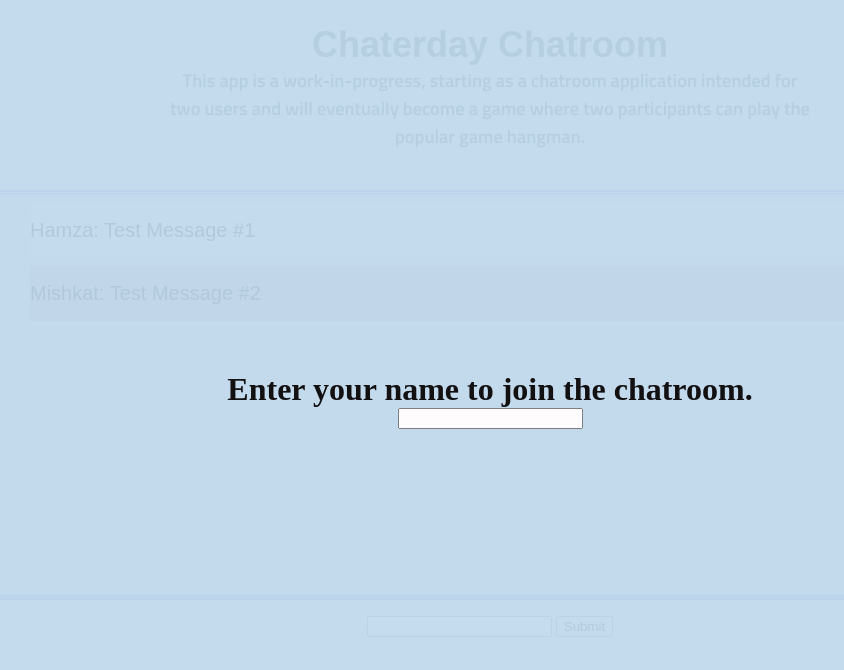
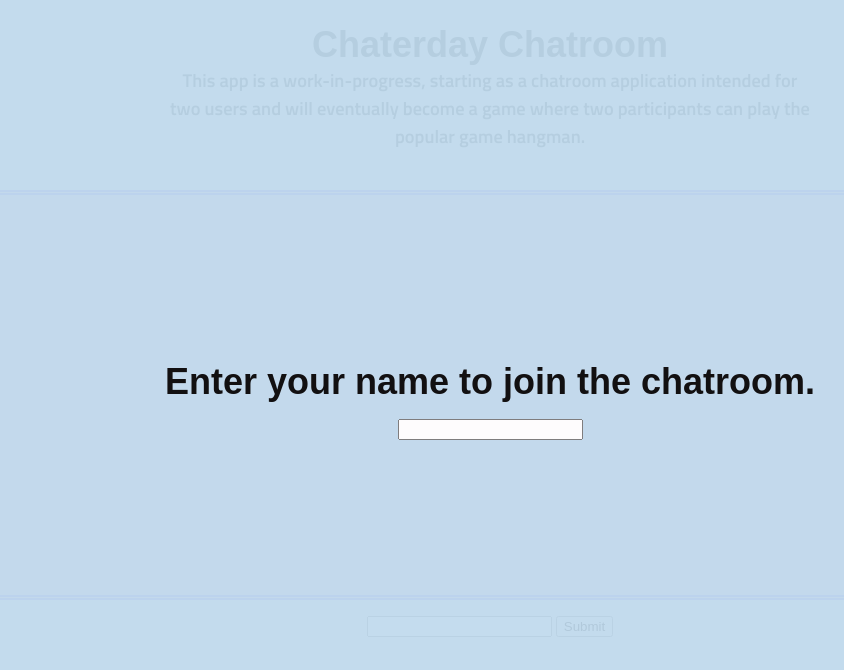
Before and after one commit to hamzafoy/chaterday_io, a website: page client/index.html in a window 1280 px wide. Shown: the whole page, without its empty margins (150-994 px from the left). Drawn offline with nearby package versions, Linux system fonts and the light colour scheme; no server answers; a web font is replaced by a local one.

Commit message:
minor style fix.

```diff
--- a/client/index.html
+++ b/client/index.html
@@ -73,13 +73,13 @@
 
         <ol id="chatbox">
 
-            <li class="chatbox__text">
+            <!-- <li class="chatbox__text">
                 Hamza: Test Message #1
             </li>
 
             <li class="chatbox__text">
                 Mishkat: Test Message #2
-            </li>
+            </li> -->
 
         </ol>
 
--- a/client/style.css
+++ b/client/style.css
@@ -118,7 +118,7 @@ li {
 }
 
 
-#greeting-modal h1 {
+#chaterday__modal h1 {
     padding-bottom: 2vh;
     font-family: 'Mohave', sans-serif;
     font-size: 2.25em;
```
